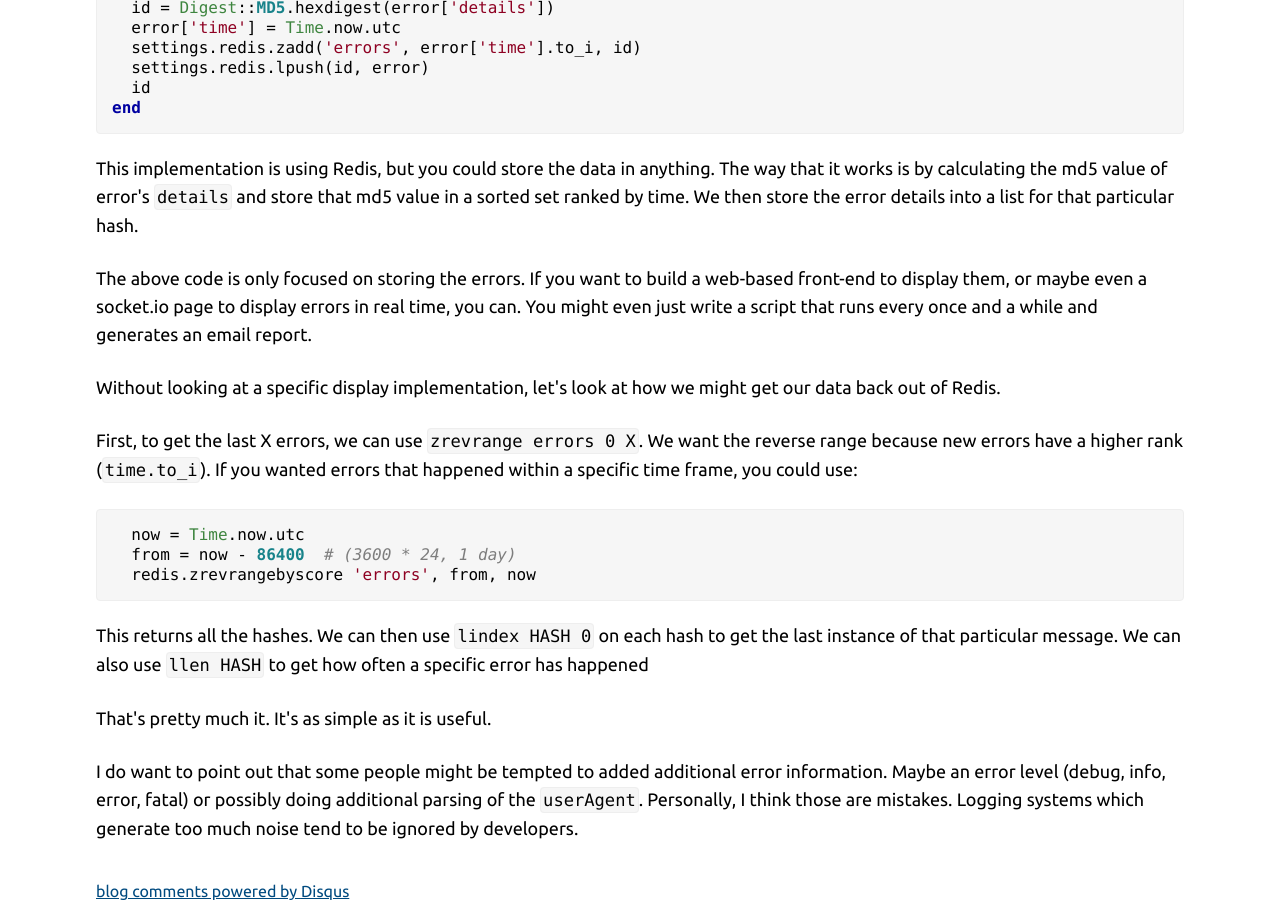
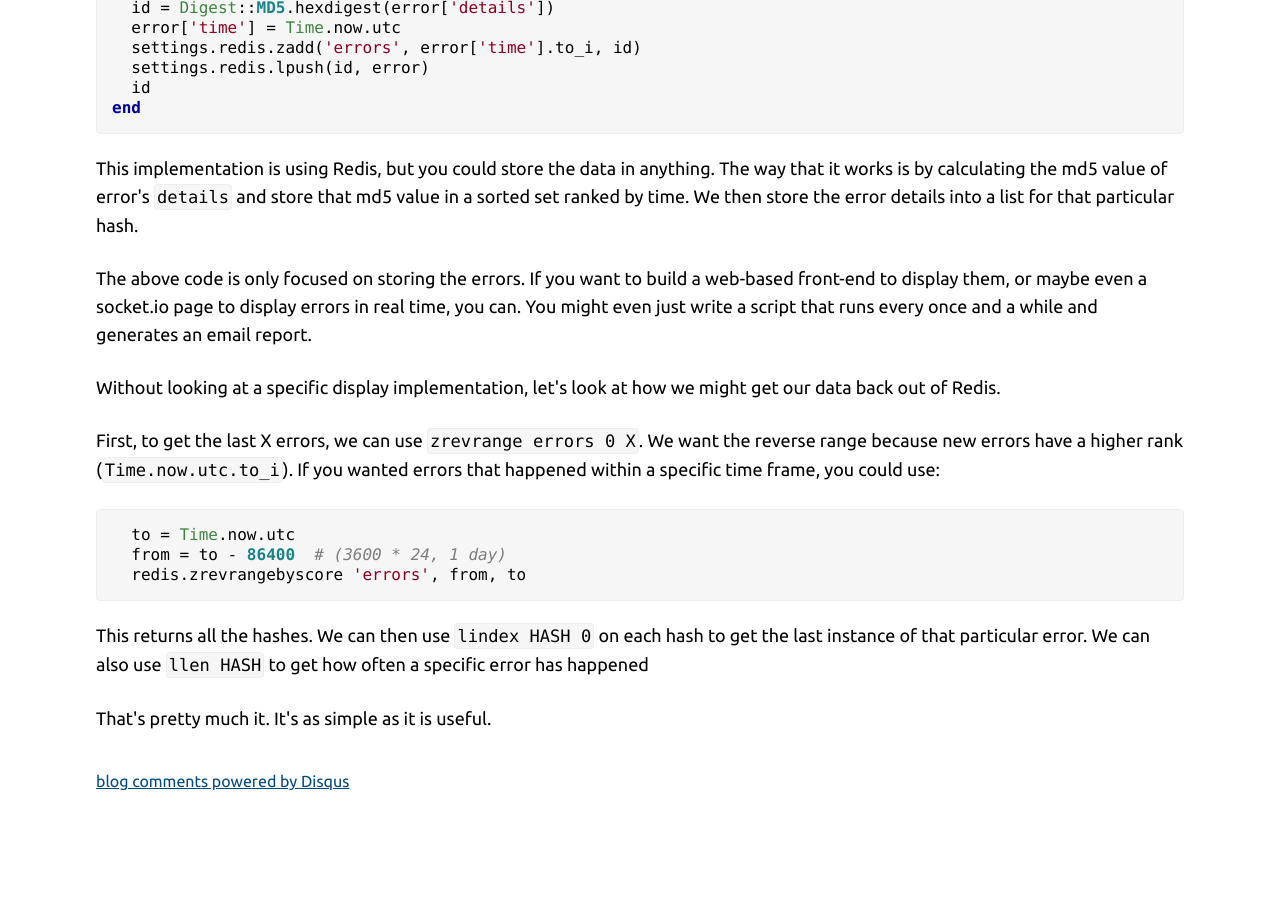
Before and after one commit to fehmicansaglam/fehmicansaglam.github.com, a Jekyll site: the page built from _posts/2012-4-4-You-Really-Should-Log-Client-Side-Error.html, in a window 1280 px wide and 900 px high, scrolled down 1257 px. Built offline with Jekyll 4.4.1, drawn with Linux system fonts in a browser that asks for light colours; nearby versions of some CDN libraries; comment, search, counter and statistics services are not loaded; after the commit the page ends 2047 px from its top, so only the background shows below that; some of the changed text lies outside the part shown.

Commit message:
small tweaks

```diff
--- a/_posts/2012-4-4-You-Really-Should-Log-Client-Side-Error.html
+++ b/_posts/2012-4-4-You-Really-Should-Log-Client-Side-Error.html
@@ -20,7 +20,7 @@
 
 <p>This assumes jQuery is available, and if it isn't, you can change the ajax implementation.</p>
 
-<p>How do we use this function. At the very least, we want to hook into <code>window.onerror</code>:</p>
+<p>How do we use this function? At the very least, we want to hook into <code>window.onerror</code>:</p>
 
 <pre data-language="javascript">
 window.onerror = function(message, file, line) {
@@ -71,16 +71,14 @@
 
 <p>Without looking at a specific display implementation, let's look at how we might get our data back out of Redis.</p>
 
-<p>First, to get the last X errors, we can use <code>zrevrange errors 0 X</code>. We want the reverse range because new errors have a higher rank (<code>time.to_i</code>). If you wanted errors that happened within a specific time frame, you could use:
+<p>First, to get the last X errors, we can use <code>zrevrange errors 0 X</code>. We want the reverse range because new errors have a higher rank (<code>Time.now.utc.to_i</code>). If you wanted errors that happened within a specific time frame, you could use:
 
 <pre data-language="ruby">
-  now = Time.now.utc
-  from = now - 86400  # (3600 * 24, 1 day)
-  redis.zrevrangebyscore 'errors', from, now
+  to = Time.now.utc
+  from = to - 86400  # (3600 * 24, 1 day)
+  redis.zrevrangebyscore 'errors', from, to
 </pre>
 
-<p>This returns all the hashes. We can then use <code>lindex HASH 0</code> on each hash to get the last instance of that particular message. We can also use <code>llen HASH</code> to get how often a specific error has happened</p>
+<p>This returns all the hashes. We can then use <code>lindex HASH 0</code> on each hash to get the last instance of that particular error. We can also use <code>llen HASH</code> to get how often a specific error has happened</p>
 
 <p>That's pretty much it. It's as simple as it is useful.</p>
-
-<p>I do want to point out that some people might be tempted to added additional error information. Maybe an error level (debug, info, error, fatal) or possibly doing additional parsing of the <code>userAgent</code>. Personally, I think those are mistakes. Logging systems which generate too much noise tend to be ignored by developers.</p>
```
